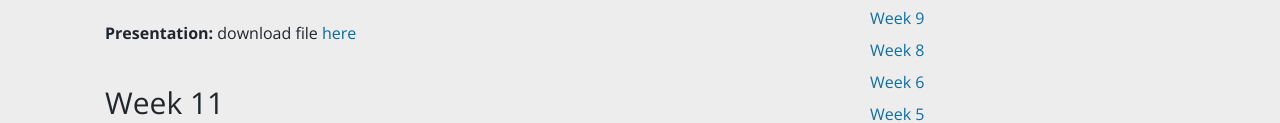
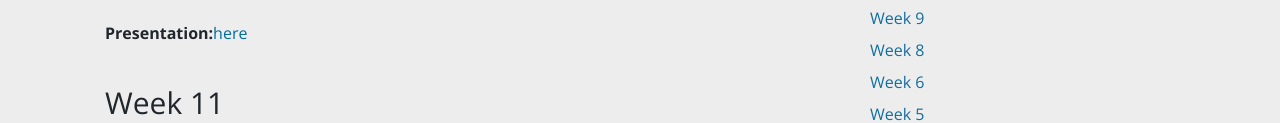
Before and after one commit to lmdm0067/lmdm0067, a plain HTML site: page index.html in a window 1280 px wide. Shown: the part 445-568 px from the top of the page. Drawn offline with nearby package versions, Linux system fonts and the light colour scheme; files whose address does not match are found by name.

Commit message:
Update indexcontent.html

```diff
--- a/indexcontent.html
+++ b/indexcontent.html
@@ -6,7 +6,7 @@
 <SECTION ID="Section_13">
 	<h3>Week 13</h3>
 	<p><b>Power Point Presentation:</b></p>
-	<p><b>Presentation:</b> download file <a href="https://github.com/lmdm0067/lmdm0067.github.io/blob/master/Prototype%20lab%20flow.pptx">here</a>
+	<p><b>Presentation:</b><a href="https://github.com/lmdm0067/lmdm0067.github.io/blob/master/Prototype%20lab%20flow.pptx">here</a>
 
 	</SECTION>
 
```
